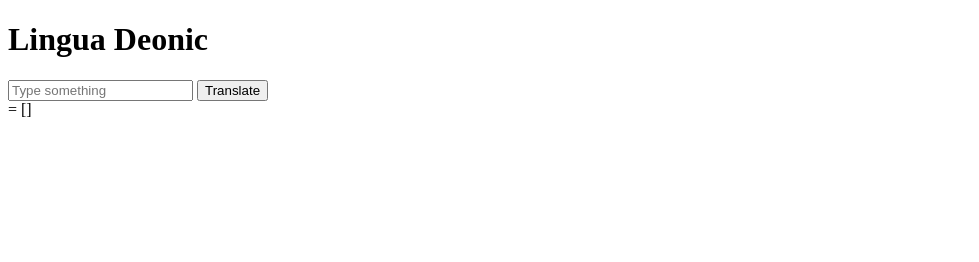
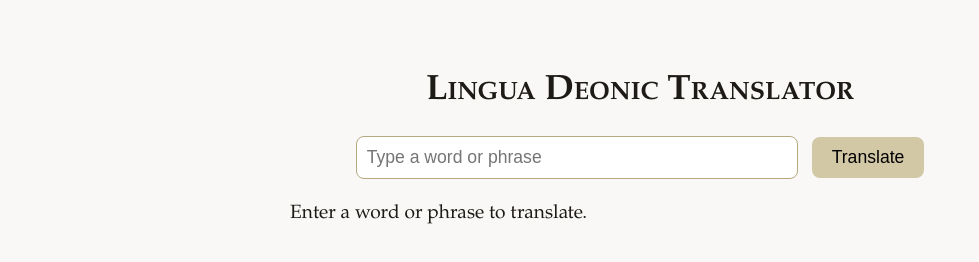
Before and after one commit to snipermansmazer-alt/deolanguage, a plain HTML site: page docs/index.html in a window 1280 px wide. Both pictures are taken after a click on the button "Translate". Shown: the whole page, without its empty margins (0-979 px from the left). Drawn offline with Linux system fonts and the light colour scheme.

Commit message:
Update index.html

```diff
--- a/docs/index.html
+++ b/docs/index.html
@@ -3,81 +3,94 @@
 <head>
 <meta charset="UTF-8">
 <title>Lingua Deonic — Translator</title>
+<style>
+  body { font-family: 'Garamond', serif; background: #f9f8f6; color: #1e1b16; padding: 2rem; line-height: 1.6; }
+  h1 { font-size: 2.2em; text-align: center; margin-bottom: 1rem; font-variant: small-caps; }
+  #translatorBox { max-width: 700px; margin: 0 auto; text-align: center; }
+  input { padding: 10px; width: 60%; font-size: 1.1em; border-radius: 8px; border: 1px solid #b5a97f; margin-right: 10px; }
+  button { padding: 10px 20px; font-size: 1.1em; border-radius: 8px; border: none; background-color: #d3c8a6; cursor: pointer; }
+  button:hover { background-color: #c5b88e; }
+  #output { margin-top: 20px; font-size: 1.2em; line-height: 1.6; text-align: left; }
+  .word { cursor: pointer; border-bottom: 1px dotted #555; }
+  #translationBoxPopup { position: fixed; bottom: 20px; right: 20px; background: #f1ede6; padding: 10px; border-radius: 8px; border: 1px solid #b5a97f; display: none; box-shadow: 0 0 5px rgba(0,0,0,0.3); max-width: 400px; }
+  .suggestions { color: #555; font-size: 0.95em; margin-top: 5px; }
+</style>
 </head>
 <body>
-<h1>Lingua Deonic</h1>
-<input type="text" id="inputWord" placeholder="Type something">
-<button onclick="translateWord()">Translate</button>
-<div id="output"></div>
+
+<h1>Lingua Deonic Translator</h1>
+
+<div id="translatorBox">
+  <input type="text" id="inputWord" placeholder="Type a word or phrase">
+  <button onclick="translateWord()">Translate</button>
+  <div id="output"></div>
+</div>
+
+<div id="translationBoxPopup"></div>
 
 <script>
 const dictionary = {
-  // People
-  "human": "homo",
-  "men": "homines",
-  "woman": "mulier",
-  "women": "mulieres",
-  "child": "puer",
-  "children": "pueri",
-  "shepherd": "pastor",
-  "shepherds": "pastores",
-  "prophet": "propheta",
-  "prophets": "prophetae",
-  "king": "rex",
-  "queen": "regina",
-  "priest": "sacerdos",
-  "priests": "sacerdotes",
+  // People & Names
+  "human":"homo","men":"homines","woman":"mulier","women":"mulieres","child":"puer","children":"pueri",
+  "shepherd":"pastor","shepherds":"pastores","prophet":"propheta","prophets":"prophetae",
+  "king":"rex","queen":"regina","priest":"sacerdos","priests":"sacerdotes",
+  "Wondering":"Wonderium","Burt":"Brutum","Craig":"Craigi",
 
   // Animals
-  "sheep": "ovis",
-  "wolf": "lupus",
-  "wolves": "lupi",
+  "sheep":"ovis","wolf":"lupus","wolves":"lupi","dog":"canis","birds":"aves","horse":"equus","cattle":"boves",
 
-  // Places & objects
-  "city": "urbs",
-  "cities": "urbes",
-  "law": "lex",
-  "laws": "leges",
-  "robes": "vestes",
-  "clothing": "veste",
+  // Places & Objects
+  "city":"urbs","cities":"urbes","law":"lex","laws":"leges","robes":"vestes","clothing":"veste","temple":"templum",
+  "garden":"hortus","sheepfold":"ovile","pasture":"pascua",
 
-  // Concepts
-  "light": "lux",
-  "darkness": "tenebrae",
-  "god": "deo",
-  "gods": "domus",
-  "craig": "craigi",
-  "faith": "fides",
-  "love": "amor",
-  "peace": "pax",
-  "sin": "peccatum",
-  "evil": "malum",
-  "good": "bonum",
-  "order": "ordum",
-  "truth": "veritas",
-  "lies": "mendacia",
-  "justice": "iustitia",
-  "devotion": "devotio",
-  "sacred": "sacrum",
-  "spirit": "spiritus",
-  "spirits": "spiritus",
-
-  // Names
-  "Wondering": "Wonderium",
-  "Burt": "Brutum",
+  // Concepts & Ideas
+  "light":"lux","darkness":"tenebrae","faith":"fides","loyalty":"fidelis","trust":"fiducia","growth":"incrementum",
+  "increase":"auctio","time":"tempus","day":"dies","night":"nox","heaven":"caelum","hell":"infernum",
+  "angel":"angelus","demon":"daemon","blessing":"benedictio","grace":"gratia","flesh":"caro","blood":"sanguis",
+  "hate":"odium","enemy":"inimicus","enemies":"inimici","war":"bellum","temptation":"tentatio","corruption":"corruptio",
+  "fruitful":"fructuosus","invasive":"invasivus","seed":"semen","bug":"insectum","spirit":"spiritus","spirits":"spiritus",
+  "devotion":"devotio","sacred":"sacrum","truth":"veritas","lies":"mendacia","justice":"iustitia","order":"ordum",
 
   // Common phrases
-  "in the name of god craig": "in nomina deo craigi",
-  "light and darkness unite": "lux et tenebrae consociantur",
-  "hello": "haoum",
-  "world": "mundus"
+  "hello":"haoum","world":"mundus","peace":"pax",
+  "in the name of god craig":"in nomina deo craigi",
+  "light and darkness unite":"lux et tenebrae consociantur"
 };
 
+// Build reverse dictionary automatically
+for (let key in dictionary) {
+  const value = dictionary[key];
+  if (!dictionary[value]) dictionary[value] = key;
+}
+
+// Translate function with suggestions
 function translateWord() {
   const input = document.getElementById('inputWord').value.trim().toLowerCase();
+  const outputEl = document.getElementById('output');
+  if (!input) {
+    outputEl.innerHTML = "Enter a word or phrase to translate.";
+    return;
+  }
+
   const wordsArray = input.split(/\s+/);
   const translated = wordsArray.map(w => dictionary[w] || `[${w}]`).join(' ');
-  document.getElementById('output').innerHTML = `<strong>${input}</strong> = ${translated}`;
+
+  // Suggest similar words
+  const suggestions = [];
+  wordsArray.forEach(w => {
+    if (!dictionary[w]) {
+      for (let k in dictionary) {
+        if (k.startsWith(w.slice(0,2))) suggestions.push(k);
+      }
+    }
+  });
+
+  let suggestionHTML = "";
+  if (suggestions.length) {
+    suggestionHTML = `<div class="suggestions">Did you mean: ${[...new Set(suggestions)].join(', ')}?</div>`;
+  }
+
+  outputEl.innerHTML = `<strong>${input}</strong> = ${translated}${suggestionHTML}`;
 }
 </script>
 </body>
```
